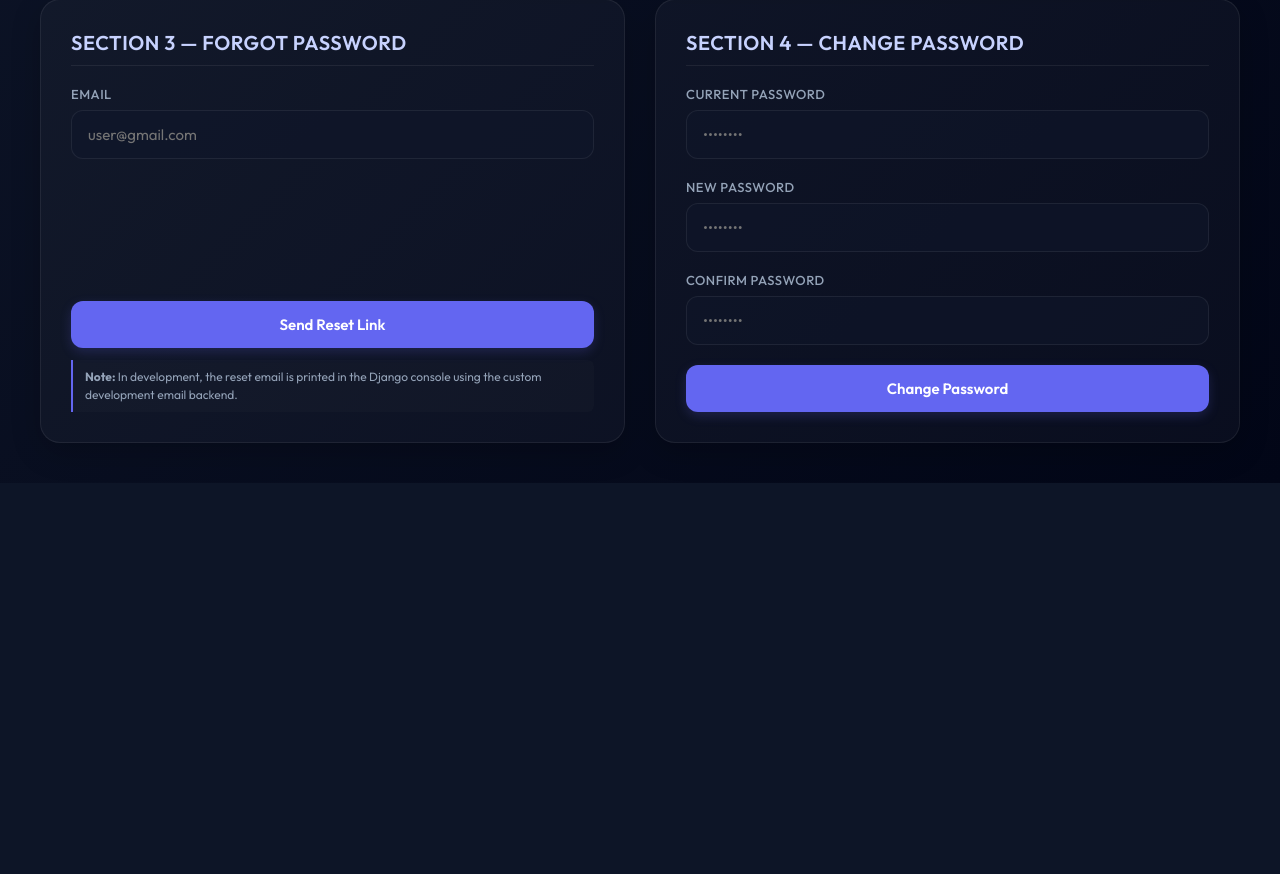
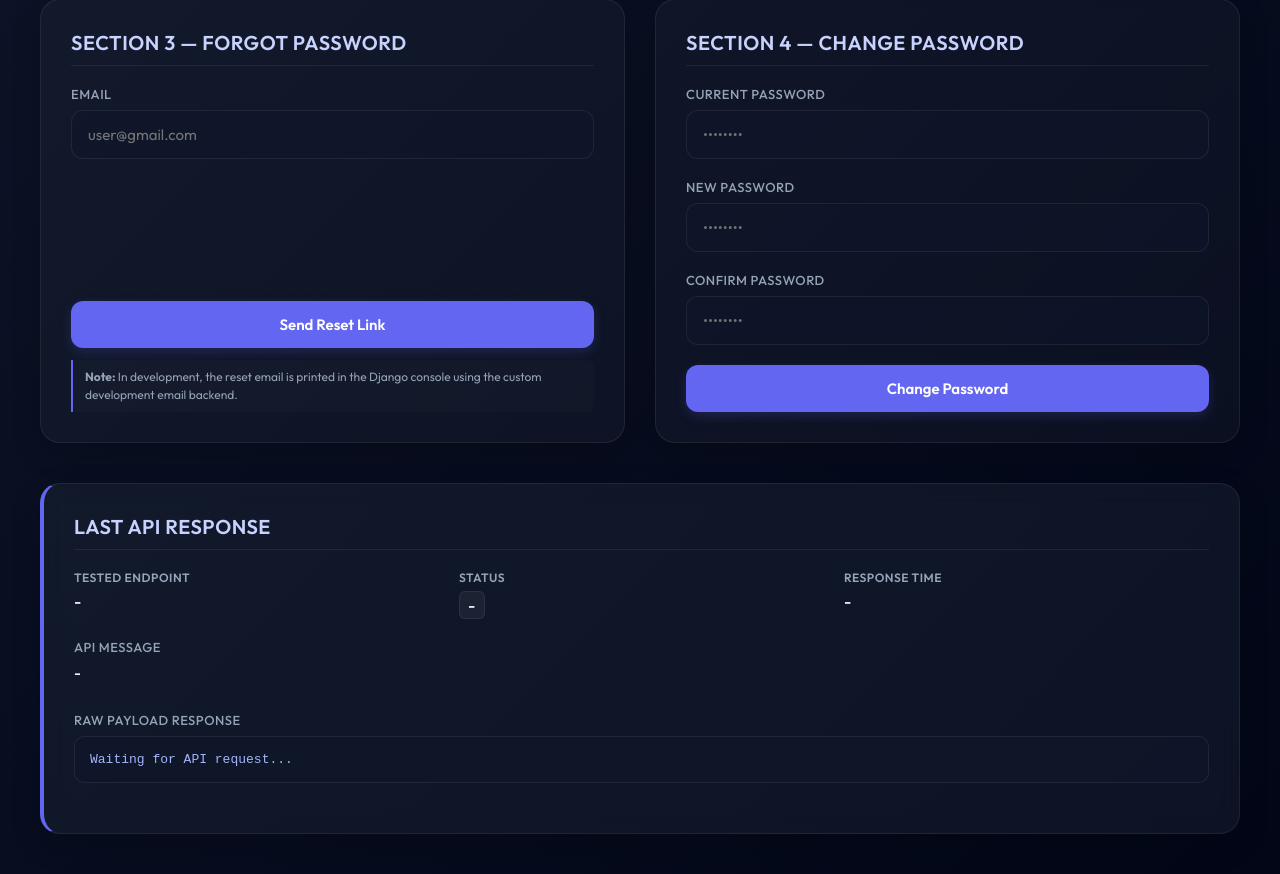
Before and after one commit to zaid-mian/JTS_project, a Django app: page /auth-demo/ in a window 1280 px wide. Shown: the part 722-1596 px from the top of the page. Before the commit the page ends 1205 px from the top, so only its background shows below. Run offline with Django 5.2, Linux system fonts and the light colour scheme.

Commit message:
Refactor: Convert Authentication Demo to QA testing dashboard with status timers, content-type checks, and raw response displays

```diff
--- a/accounts/templates/accounts/demo.html
+++ b/accounts/templates/accounts/demo.html
@@ -92,6 +92,7 @@
             gap: 30px;
             opacity: 0;
             animation: fadeInUp 0.8s cubic-bezier(0.16, 1, 0.3, 1) 0.2s forwards;
+            margin-bottom: 40px;
         }
 
         @media (max-width: 768px) {
@@ -278,6 +279,86 @@
             border-radius: 0 6px 6px 0;
         }
 
+        /* QA Testing Dashboard Section */
+        .qa-card {
+            border-left: 4px solid var(--primary);
+            background: rgba(30, 41, 59, 0.4);
+            margin-top: 30px;
+            animation: fadeInUp 0.8s ease;
+        }
+
+        .qa-grid {
+            display: grid;
+            grid-template-columns: repeat(3, 1fr);
+            gap: 20px;
+            margin-bottom: 20px;
+        }
+
+        @media (max-width: 768px) {
+            .qa-grid {
+                grid-template-columns: 1fr;
+            }
+        }
+
+        .qa-field {
+            display: flex;
+            flex-direction: column;
+            gap: 6px;
+        }
+
+        .qa-field span:first-child {
+            font-size: 12px;
+            text-transform: uppercase;
+            letter-spacing: 0.5px;
+            color: var(--text-muted);
+            font-weight: 600;
+        }
+
+        .qa-field span:last-child {
+            font-size: 16px;
+            font-weight: 500;
+            color: #ffffff;
+        }
+
+        .qa-badge {
+            display: inline-block;
+            padding: 3px 8px;
+            border-radius: 6px;
+            font-size: 13px;
+            font-weight: 700;
+        }
+
+        .qa-badge.success {
+            background: rgba(16, 185, 129, 0.15);
+            color: #34d399;
+            border: 1px solid rgba(16, 185, 129, 0.3);
+        }
+
+        .qa-badge.error {
+            background: rgba(239, 68, 68, 0.15);
+            color: #f87171;
+            border: 1px solid rgba(239, 68, 68, 0.3);
+        }
+
+        .qa-badge.neutral {
+            background: rgba(255, 255, 255, 0.05);
+            color: var(--text-muted);
+            border: 1px solid var(--glass-border);
+        }
+
+        .raw-box {
+            background: rgba(15, 23, 42, 0.8);
+            border: 1px solid var(--glass-border);
+            border-radius: 10px;
+            padding: 15px;
+            font-family: 'Courier New', Courier, monospace;
+            font-size: 13px;
+            color: #a5b4fc;
+            max-height: 250px;
+            overflow-y: auto;
+            white-space: pre-wrap;
+        }
+
         /* Back to Catalog button */
         .btn-nav {
             background: rgba(255, 255, 255, 0.05);
@@ -438,11 +519,57 @@
                 </div>
             </div>
         </div>
+
+        <!-- QA Testing Dashboard Panel -->
+        <div class="card qa-card">
+            <h2>Last API Response</h2>
+            <div class="qa-grid">
+                <div class="qa-field">
+                    <span>Tested Endpoint</span>
+                    <span id="qa-endpoint">-</span>
+                </div>
+                <div class="qa-field">
+                    <span>Status</span>
+                    <span><span id="qa-status" class="qa-badge neutral">-</span></span>
+                </div>
+                <div class="qa-field">
+                    <span>Response Time</span>
+                    <span id="qa-time">-</span>
+                </div>
+            </div>
+            <div class="form-group">
+                <label>API Message</label>
+                <div id="qa-message" style="font-size: 15px; font-weight: 500; margin-bottom: 10px; color: #ffffff;">-</div>
+            </div>
+            <div class="form-group">
+                <label>Raw Payload Response</label>
+                <div class="raw-box" id="qa-raw">Waiting for API request...</div>
+            </div>
+        </div>
     </div>
 
     <script>
         // Inject CSRF Token from Django context
         const csrfToken = "{{ csrf_token }}";
+
+        // Helper to update the QA Dashboard metrics
+        function updateQADashboard(endpoint, statusText, statusCode, duration, message, rawBody) {
+            document.getElementById('qa-endpoint').innerText = endpoint;
+
+            const statusEl = document.getElementById('qa-status');
+            statusEl.innerText = `${statusCode} ${statusText}`;
+            if (statusCode >= 200 && statusCode < 300) {
+                statusEl.className = 'qa-badge success';
+            } else {
+                statusEl.className = 'qa-badge error';
+            }
+
+            document.getElementById('qa-time').innerText = `${duration} ms`;
+            document.getElementById('qa-message').innerText = message || '-';
+
+            const rawBox = document.getElementById('qa-raw');
+            rawBox.innerText = typeof rawBody === 'object' ? JSON.stringify(rawBody, null, 2) : rawBody;
+        }
 
         // Helper to handle status message display
         function displayMessage(elementId, text, isSuccess) {
@@ -472,8 +599,80 @@
             }
         }
 
+        // Generic API fetch wrapper to enforce content-type parsing checks, timer captures, and audit updates
+        async function fetchAPI(endpoint, method, body = null) {
+            const startTime = performance.now();
+            const options = {
+                method: method,
+                headers: {
+                    'Content-Type': 'application/json',
+                    'X-CSRFToken': csrfToken
+                }
+            };
+            if (body) {
+                options.body = JSON.stringify(body);
+            }
+
+            let response;
+            let duration;
+            let parsedBody = null;
+            let isJson = false;
+
+            try {
+                response = await fetch(endpoint, options);
+                duration = Math.round(performance.now() - startTime);
+
+                const contentType = response.headers.get('content-type');
+                if (contentType && contentType.includes('application/json')) {
+                    parsedBody = await response.json();
+                    isJson = true;
+                } else {
+                    parsedBody = await response.text();
+                }
+            } catch (networkError) {
+                duration = Math.round(performance.now() - startTime);
+                updateQADashboard(
+                    `${method} ${endpoint}`,
+                    'Network Error',
+                    0,
+                    duration,
+                    networkError.message,
+                    networkError.stack || networkError.message
+                );
+                throw networkError;
+            }
+
+            // Extract message for display
+            let displayMsg = '';
+            if (isJson) {
+                displayMsg = parsedBody.message || parsedBody.error || (parsedBody.errors ? parsedBody.errors.join(' ') : '');
+            } else {
+                displayMsg = `HTML template returned (Status: ${response.status}).`;
+            }
+
+            updateQADashboard(
+                `${method} ${endpoint}`,
+                response.statusText || (response.ok ? 'OK' : 'Error'),
+                response.status,
+                duration,
+                displayMsg || (response.ok ? 'Transaction successful' : 'Transaction failed'),
+                parsedBody
+            );
+
+            if (!response.ok) {
+                throw {
+                    status: response.status,
+                    statusText: response.statusText,
+                    message: displayMsg || `API error code: ${response.status}`,
+                    body: parsedBody
+                };
+            }
+
+            return parsedBody;
+        }
+
         // Handle Login
-        function handleLogin() {
+        async function handleLogin() {
             const email = document.getElementById('login-email').value;
             const password = document.getElementById('login-password').value;
             const msgId = 'msg-login';
@@ -488,73 +687,44 @@
             document.getElementById(panelId).style.display = 'none';
             setButtonLoading('btn-login', true);
 
-            fetch('/api/auth/login/', {
-                method: 'POST',
-                headers: {
-                    'Content-Type': 'application/json',
-                    'X-CSRFToken': csrfToken
-                },
-                body: JSON.stringify({ email, password })
-            })
-            .then(async response => {
-                const data = await response.json();
-                if (!response.ok) {
-                    throw new Error(data.error || 'Login failed. Please verify credentials.');
-                }
-                return data;
-            })
-            .then(user => {
+            try {
+                const data = await fetchAPI('/api/auth/login/', 'POST', { email, password });
                 setButtonLoading('btn-login', false);
                 displayMessage(msgId, 'Login Successful!', true);
 
-                // Populate profile detail panel
+                // Read from data.user.* as returned by API
+                const user = data.user;
                 document.getElementById('user-id').innerText = user.id;
                 document.getElementById('user-email').innerText = user.email;
                 document.getElementById('user-first').innerText = user.first_name || 'N/A';
                 document.getElementById('user-last').innerText = user.last_name || 'N/A';
 
                 document.getElementById(panelId).style.display = 'block';
-            })
-            .catch(error => {
+            } catch (error) {
                 setButtonLoading('btn-login', false);
-                displayMessage(msgId, error.message, false);
-            });
+                displayMessage(msgId, error.message || 'Login failed. Please verify credentials.', false);
+            }
         }
 
         // Handle Logout
-        function handleLogout() {
+        async function handleLogout() {
             const msgId = 'msg-logout';
             clearMessage(msgId);
             setButtonLoading('btn-logout', true);
 
-            fetch('/api/auth/logout/', {
-                method: 'POST',
-                headers: {
-                    'Content-Type': 'application/json',
-                    'X-CSRFToken': csrfToken
-                }
-            })
-            .then(async response => {
-                const data = await response.json();
-                if (!response.ok) {
-                    throw new Error(data.error || 'Logout failed.');
-                }
-                return data;
-            })
-            .then(data => {
+            try {
+                const data = await fetchAPI('/api/auth/logout/', 'POST');
                 setButtonLoading('btn-logout', false);
                 displayMessage(msgId, data.message || 'Logout successful!', true);
-                // Clear user panel if open
                 document.getElementById('panel-user').style.display = 'none';
-            })
-            .catch(error => {
+            } catch (error) {
                 setButtonLoading('btn-logout', false);
-                displayMessage(msgId, error.message, false);
-            });
+                displayMessage(msgId, error.message || 'Logout failed.', false);
+            }
         }
 
         // Handle Forgot Password
-        function handleForgotPassword() {
+        async function handleForgotPassword() {
             const email = document.getElementById('forgot-email').value;
             const msgId = 'msg-forgot';
 
@@ -566,33 +736,19 @@
             clearMessage(msgId);
             setButtonLoading('btn-forgot', true);
 
-            fetch('/api/auth/forgot-password/', {
-                method: 'POST',
-                headers: {
-                    'Content-Type': 'application/json',
-                    'X-CSRFToken': csrfToken
-                },
-                body: JSON.stringify({ email })
-            })
-            .then(async response => {
-                const data = await response.json();
-                if (!response.ok) {
-                    throw new Error(data.error || 'Failed to submit request.');
-                }
-                return data;
-            })
-            .then(data => {
+            try {
+                const data = await fetchAPI('/api/auth/forgot-password/', 'POST', { email });
                 setButtonLoading('btn-forgot', false);
-                displayMessage(msgId, data.message, true);
-            })
-            .catch(error => {
+                // Clear message with Console email notice
+                displayMessage(msgId, `${data.message} Link printed in Django console.`, true);
+            } catch (error) {
                 setButtonLoading('btn-forgot', false);
-                displayMessage(msgId, error.message, false);
-            });
+                displayMessage(msgId, error.message || 'Failed to submit request.', false);
+            }
         }
 
         // Handle Change Password
-        function handleChangePassword() {
+        async function handleChangePassword() {
             const current_password = document.getElementById('change-current').value;
             const new_password = document.getElementById('change-new').value;
             const confirm_new_password = document.getElementById('change-confirm').value;
@@ -606,37 +762,23 @@
             clearMessage(msgId);
             setButtonLoading('btn-change', true);
 
-            fetch('/api/auth/change-password/', {
-                method: 'POST',
-                headers: {
-                    'Content-Type': 'application/json',
-                    'X-CSRFToken': csrfToken
-                },
-                body: JSON.stringify({ current_password, new_password, confirm_new_password })
-            })
-            .then(async response => {
-                const data = await response.json();
-                if (!response.ok) {
-                    // Check standard validation errors array from validate_password
-                    if (data.errors) {
-                        throw new Error(data.errors.join(' '));
-                    }
-                    throw new Error(data.error || 'Failed to change password.');
-                }
-                return data;
-            })
-            .then(data => {
+            try {
+                const data = await fetchAPI('/api/auth/change-password/', 'POST', {
+                    current_password,
+                    new_password,
+                    confirm_new_password
+                });
                 setButtonLoading('btn-change', false);
                 displayMessage(msgId, data.message || 'Password changed successfully!', true);
-                // Clear password fields
+
+                // Clear fields
                 document.getElementById('change-current').value = '';
                 document.getElementById('change-new').value = '';
                 document.getElementById('change-confirm').value = '';
-            })
-            .catch(error => {
+            } catch (error) {
                 setButtonLoading('btn-change', false);
-                displayMessage(msgId, error.message, false);
-            });
+                displayMessage(msgId, error.message || 'Failed to change password.', false);
+            }
         }
     </script>
 </body>
```
Also changed, not shown: db.sqlite3.
